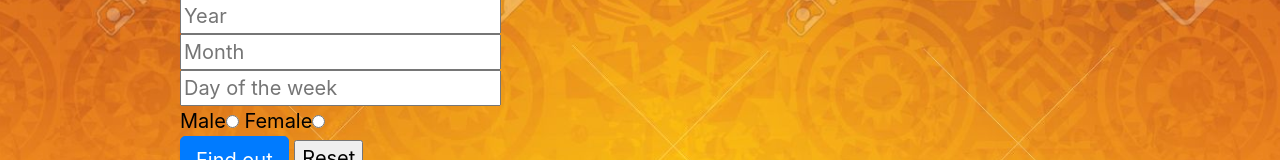
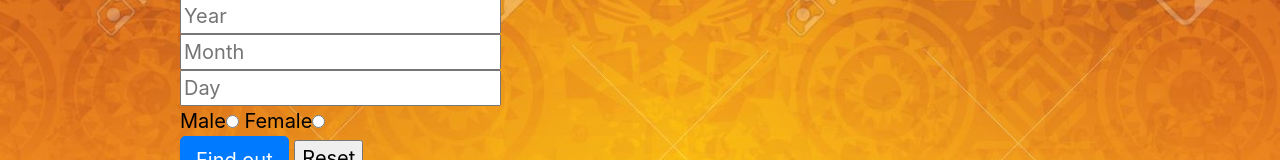
Before and after one commit to kidrey-david/akan, a plain HTML site: page index.html in a window 1280 px wide. Shown: the part 815-975 px from the top of the page. Drawn offline with Linux system fonts and the light colour scheme.

Commit message:
update html

```diff
--- a/index.html
+++ b/index.html
@@ -72,7 +72,7 @@
             <input type="number" id="month" placeholder="Month" required >
         </div>
         <div>
-            <input type="number" id="day" placeholder="Day of the week" required >
+            <input type="number" id="day" placeholder="Day" required >
         </div>
         <div id="gend"  class="checkbox">
             Male<input type="radio" value="male" id="male" name="gender">
```
